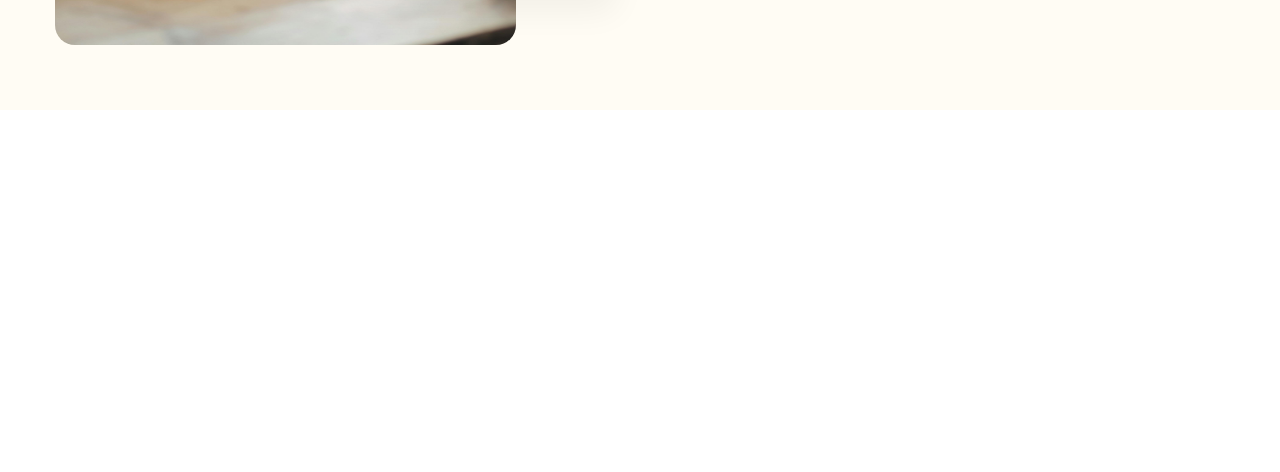
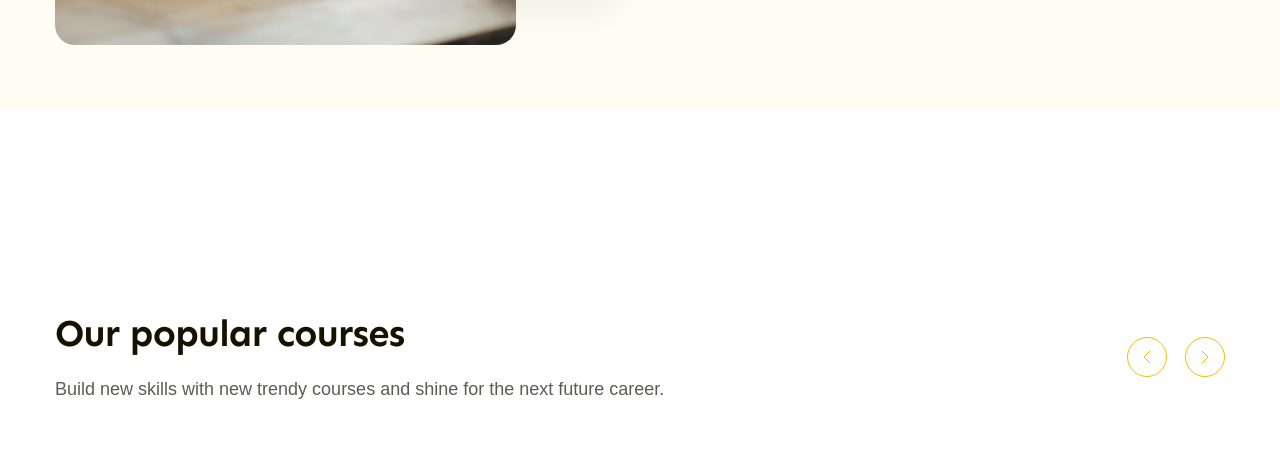
Before and after one commit to TDeV-VN/f8-htmlcss-02, a plain HTML site: page index.html in a window 1280 px wide. Shown: the part 690-1162 px from the top of the page. Drawn offline with Linux system fonts and the light colour scheme.

Commit message:
add header on popular section

```diff
--- a/assets/css/style.css
+++ b/assets/css/style.css
@@ -212,7 +212,7 @@ a {
   margin-bottom: 22px;
   font-size: 5rem;
   line-height: 1.17; /* 117.241% */
-  letter-spacing: -1.16px;
+  letter-spacing: -0.116rem;
 }
 
 .hero__desc {
@@ -284,3 +284,52 @@ a {
   padding-right: 8px;
   font-size: 4.4rem;
 }
+
+/* ========== Popular ========== */
+.popular {
+  margin-top: 135px;
+  padding: 65px 0;
+}
+
+.popular__header {
+  display: flex;
+  justify-content: space-between;
+  align-items: center;
+}
+
+.popular__header__heading {
+  font-size: 3.8rem;
+  line-height: 1.26;
+  letter-spacing: -0.076rem;
+}
+
+.popular__header__desc {
+  margin-top: 16px;
+  color: #5f5b53;
+  font-size: 1.8rem;
+  line-height: 1.67; /* 166.667% */
+}
+
+.popular__controls {
+  display: flex;
+  gap: 18px;
+  align-items: center;
+}
+
+.popular__chevron {
+  display: flex;
+  justify-content: center;
+  align-items: center;
+  width: 40px;
+  height: 40px;
+  border: solid 1px var(--primary-color-btn);
+  border-radius: 50%;
+  color: var(--primary-color-btn);
+  background: transparent;
+  cursor: pointer;
+}
+
+.popular__chevron:hover {
+  color: #fff;
+  background: var(--primary-color-btn);
+}
--- a/index.html
+++ b/index.html
@@ -118,6 +118,57 @@
       </div>
     </section>
 
-    <!--  -->
+    <main>
+      <!-- Popular  -->
+      <section class="popular">
+        <div class="content">
+          <div class="popular__header">
+            <div class="info">
+              <h2 class="popular__header__heading">Our popular courses</h2>
+              <p class="popular__header__desc">
+                Build new skills with new trendy courses and shine for the next
+                future career.
+              </p>
+            </div>
+            <div class="popular__controls">
+              <button class="popular__chevron popular__chevron__left">
+                <svg
+                  width="8"
+                  height="14"
+                  viewBox="0 0 8 14"
+                  fill="none"
+                  xmlns="http://www.w3.org/2000/svg"
+                >
+                  <path
+                    d="M7 1L1 7L7 13"
+                    stroke="currentColor"
+                    stroke-linecap="round"
+                    stroke-linejoin="round"
+                  />
+                </svg>
+              </button>
+              <button class="popular__chevron popular__chevron__right">
+                <svg
+                  width="8"
+                  height="14"
+                  viewBox="0 0 8 14"
+                  fill="none"
+                  xmlns="http://www.w3.org/2000/svg"
+                >
+                  <path
+                    d="M1 1L7 7L1 13"
+                    stroke="currentColor"
+                    stroke-linecap="round"
+                    stroke-linejoin="round"
+                  />
+                </svg>
+              </button>
+            </div>
+          </div>
+
+          <div class="popular-list"></div>
+        </div>
+      </section>
+    </main>
   </body>
 </html>
```
